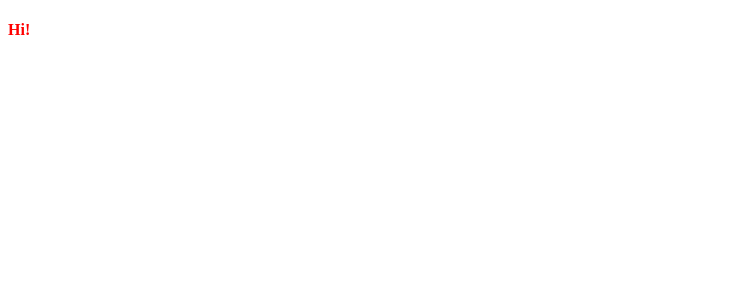
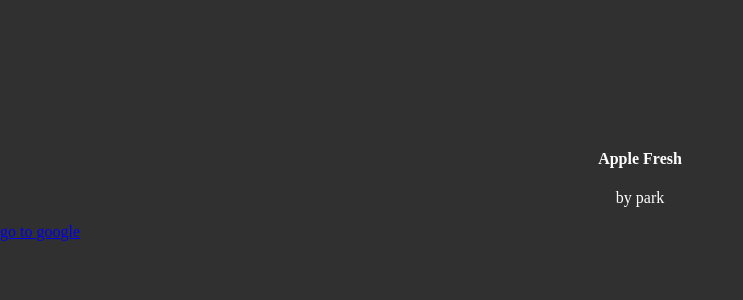
Before and after one commit to vinyangda/next-js-test-repo, a Next.js app: page / in a window 1280 px wide. Shown: the top 300 px of the page, without its empty margins (0-743 px from the left). Built offline with nearby package versions, Linux system fonts and the light colour scheme.

Commit message:
how to do style

```diff
--- a/app/globals.css
+++ b/app/globals.css
@@ -1,3 +1,12 @@
-.red {
-  color: red;
+body {
+  margin: 0;
+  background: #303030;
+  color: white;
 }
+.title {
+  text-align: center;
+  margin-top: 150px;
+}
+.title-sub {
+  text-align: center;
+}
--- a/app/page.js
+++ b/app/page.js
@@ -1,7 +1,13 @@
 export default function Home() {
+  let name = "park";
+  let link = "http://google.com";
   return (
     <div>
-      <h4 className="red">Hi!</h4>
+      <h4 className="title">Apple Fresh</h4>
+      <p className="title-sub">by {name}</p>
+      <a href={link}>go to google</a>
     </div>
   );
 }
+
+// style 적용하는 방법
```
